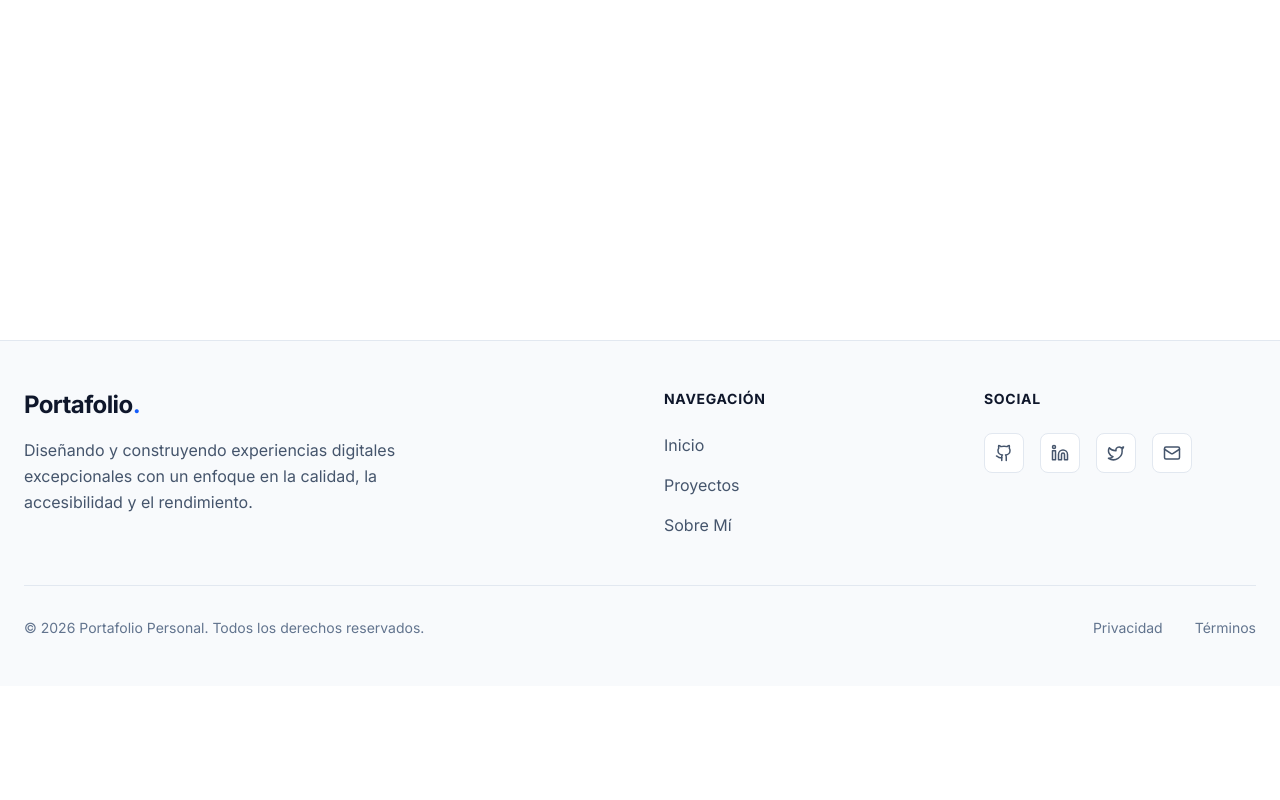
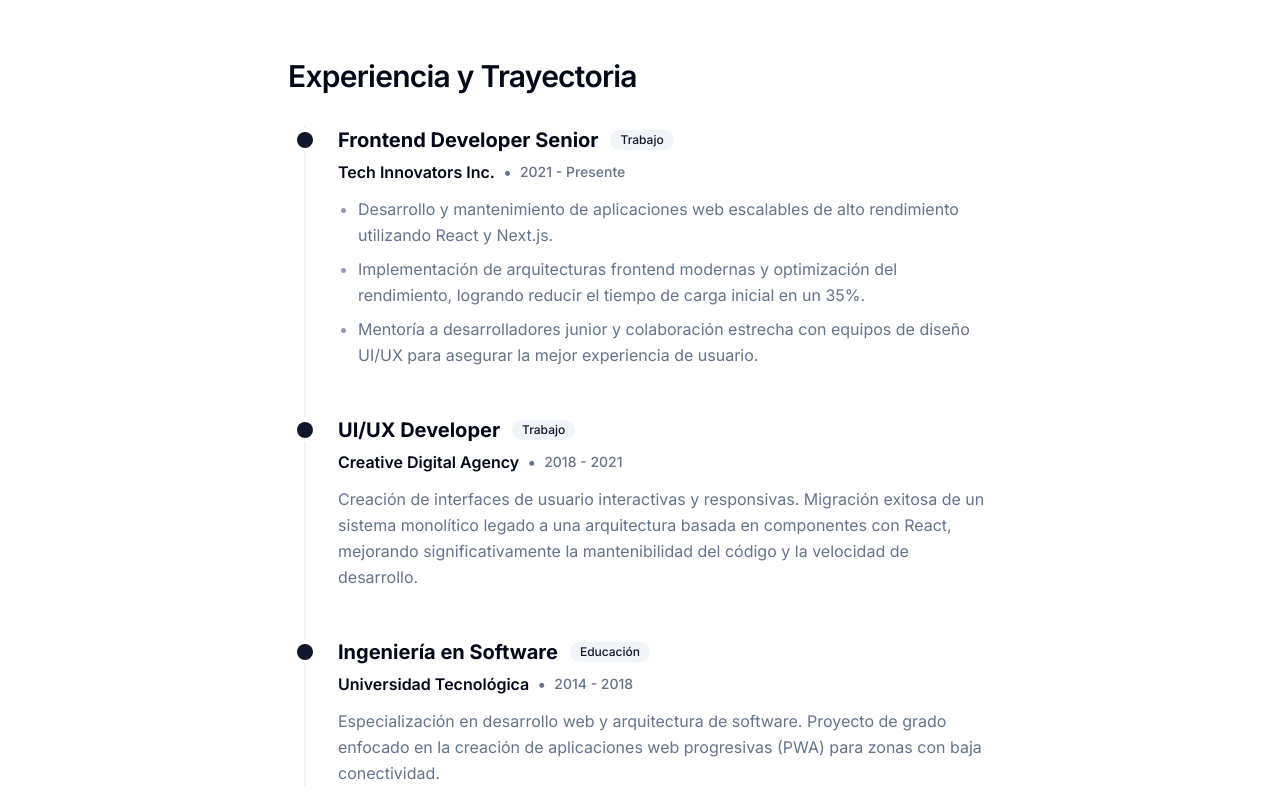
Before and after one commit to NosdeCasther1/Portafolio_Personal, a Next.js app: page /sobre-mi in a window 1280 px wide. Before the commit this address had no page. Shown: the part 500-1300 px from the top of the page. Before the commit the page ends 1186 px from the top, so only its background shows below. Built offline with nearby package versions, Linux system fonts and the light colour scheme.

Commit message:
feat: agregar página sobre mí y línea de tiempo de experiencia

```diff
--- /dev/null
+++ b/src/app/sobre-mi/page.tsx
@@ -0,0 +1,69 @@
+import { experienceData } from "@/lib/data/experience";
+import type { Metadata } from "next";
+
+export const metadata: Metadata = {
+  title: "Sobre Mí | Portafolio",
+  description: "Conoce más sobre mi experiencia profesional, habilidades y trayectoria en el desarrollo de software.",
+};
+
+export default function AboutPage() {
+  return (
+    <div className="max-w-3xl mx-auto py-12 px-4 sm:px-6 lg:px-8">
+      {/* Sección 1: Biografía */}
+      <section className="mb-16">
+        <h1 className="text-4xl font-bold mb-6 tracking-tight">Sobre Mí</h1>
+        <div className="space-y-5 text-muted-foreground text-lg leading-relaxed">
+          <p>
+            Soy un apasionado desarrollador de software con un enfoque especial en el ecosistema frontend. Mi objetivo es construir interfaces de usuario no solo visualmente atractivas, sino también altamente funcionales, accesibles y optimizadas. Creo firmemente que una buena arquitectura es la base para cualquier producto digital exitoso.
+          </p>
+          <p>
+            A lo largo de mi trayectoria, he trabajado con diversas tecnologías, adoptando siempre las mejores prácticas del desarrollo moderno. Me motiva resolver problemas complejos mediante código limpio y mantenible, siempre con el usuario final en mente. Cuando no estoy programando, disfruto explorando nuevas herramientas, contribuyendo a la comunidad open-source y aprendiendo continuamente.
+          </p>
+        </div>
+      </section>
+
+      {/* Sección 2: Línea de Tiempo */}
+      <section>
+        <h2 className="text-3xl font-semibold mb-8 tracking-tight">Experiencia y Trayectoria</h2>
+
+        <div className="ml-2 sm:ml-4 border-l-2 border-muted">
+          {experienceData.map((item) => (
+            <div key={item.id} className="relative pl-8 pb-12 last:pb-0">
+              {/* Nodo de la línea de tiempo */}
+              <span className="absolute -left-[9px] top-1.5 h-4 w-4 rounded-full bg-primary ring-4 ring-background" />
+
+              {/* Contenido principal del ítem */}
+              <div className="flex flex-col gap-1.5 mb-3">
+                <h3 className="text-xl font-bold flex flex-wrap items-center gap-3">
+                  {item.role}
+                  <span className="text-xs font-medium px-2.5 py-0.5 rounded-full bg-secondary text-secondary-foreground">
+                    {item.type}
+                  </span>
+                </h3>
+
+                <div className="flex flex-wrap items-center gap-2 text-base">
+                  <span className="font-semibold text-foreground">{item.company}</span>
+                  <span className="text-muted-foreground hidden sm:inline">•</span>
+                  <span className="text-muted-foreground text-sm font-medium">{item.period}</span>
+                </div>
+              </div>
+
+              {/* Descripción */}
+              <div className="text-muted-foreground text-base leading-relaxed">
+                {Array.isArray(item.description) ? (
+                  <ul className="list-disc ml-5 space-y-2 marker:text-muted-foreground/70">
+                    {item.description.map((desc, i) => (
+                      <li key={i}>{desc}</li>
+                    ))}
+                  </ul>
+                ) : (
+                  <p>{item.description}</p>
+                )}
+              </div>
+            </div>
+          ))}
+        </div>
+      </section>
+    </div>
+  );
+}
--- /dev/null
+++ b/src/lib/data/experience.ts
@@ -0,0 +1,39 @@
+export interface Experience {
+  id: string;
+  role: string;
+  company: string;
+  period: string;
+  description: string | string[];
+  type: 'Trabajo' | 'Educación';
+}
+
+export const experienceData: Experience[] = [
+  {
+    id: "exp-1",
+    role: "Frontend Developer Senior",
+    company: "Tech Innovators Inc.",
+    period: "2021 - Presente",
+    description: [
+      "Desarrollo y mantenimiento de aplicaciones web escalables de alto rendimiento utilizando React y Next.js.",
+      "Implementación de arquitecturas frontend modernas y optimización del rendimiento, logrando reducir el tiempo de carga inicial en un 35%.",
+      "Mentoría a desarrolladores junior y colaboración estrecha con equipos de diseño UI/UX para asegurar la mejor experiencia de usuario."
+    ],
+    type: "Trabajo"
+  },
+  {
+    id: "exp-2",
+    role: "UI/UX Developer",
+    company: "Creative Digital Agency",
+    period: "2018 - 2021",
+    description: "Creación de interfaces de usuario interactivas y responsivas. Migración exitosa de un sistema monolítico legado a una arquitectura basada en componentes con React, mejorando significativamente la mantenibilidad del código y la velocidad de desarrollo.",
+    type: "Trabajo"
+  },
+  {
+    id: "edu-1",
+    role: "Ingeniería en Software",
+    company: "Universidad Tecnológica",
+    period: "2014 - 2018",
+    description: "Especialización en desarrollo web y arquitectura de software. Proyecto de grado enfocado en la creación de aplicaciones web progresivas (PWA) para zonas con baja conectividad.",
+    type: "Educación"
+  }
+];
```
